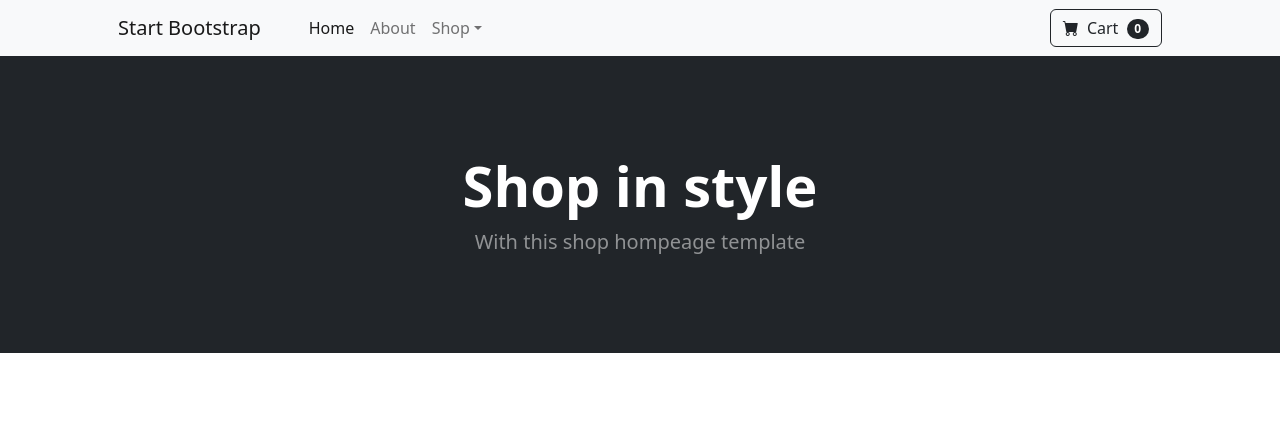
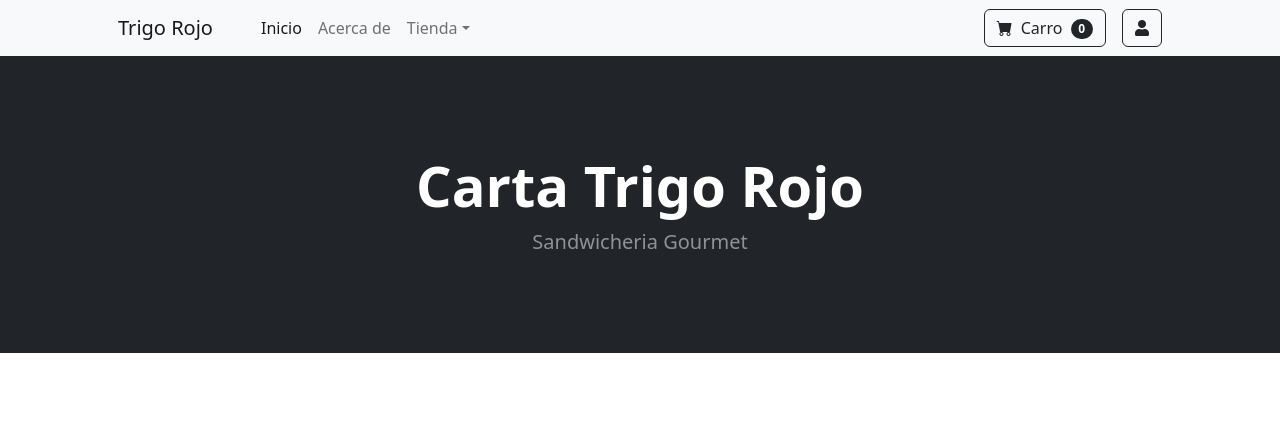
Before and after one commit to lxishh/proyectoTrigoRojo, a Django app: page / in a window 1280 px wide. Shown: the top 445 px of the page. Run offline with Django 3.2, Linux system fonts and the light colour scheme; grey boxes labelled with a size stand in for pictures from a placeholder-image service; some libraries are stand-ins or nearby versions.

Commit message:
Login
creación de login, sin base de datos.

```diff
--- a/appTrigorojo/views.py
+++ b/appTrigorojo/views.py
@@ -3,3 +3,6 @@ from django.shortcuts import render
 # Create your views here.
 def index(request):
     return render(request, 'index.html')
+
+def login(request):
+    return render(request, 'login.html')
--- a/proyectoTrigorojo/urls.py
+++ b/proyectoTrigorojo/urls.py
@@ -19,5 +19,6 @@ from appTrigorojo import views
 
 urlpatterns = [
     path('admin/', admin.site.urls),
-    path('', views.index)
+    path('', views.index),
+    path('login/', views.login)
 ]
--- a/templates/appTemplate/index.html
+++ b/templates/appTemplate/index.html
@@ -23,12 +23,17 @@
     />
     <!-- Core theme CSS (includes Bootstrap)-->
     <link href="{%static 'css/styles.css' %}" rel="stylesheet" />
+    <!-- Font Awesome -->
+    <link
+      href="https://cdnjs.cloudflare.com/ajax/libs/font-awesome/5.15.4/css/all.min.css"
+      rel="stylesheet"
+    />
   </head>
   <body>
     <!-- Navigation-->
     <nav class="navbar navbar-expand-lg navbar-light bg-light">
       <div class="container px-4 px-lg-5">
-        <a class="navbar-brand" href="#!">Start Bootstrap</a>
+        <a class="navbar-brand" href="#!">Trigo Rojo</a>
         <button
           class="navbar-toggler"
           type="button"
@@ -43,9 +48,13 @@
         <div class="collapse navbar-collapse" id="navbarSupportedContent">
           <ul class="navbar-nav me-auto mb-2 mb-lg-0 ms-lg-4">
             <li class="nav-item">
-              <a class="nav-link active" aria-current="page" href="#!">Home</a>
+              <a class="nav-link active" aria-current="page" href="#!"
+                >Inicio</a
+              >
             </li>
-            <li class="nav-item"><a class="nav-link" href="#!">About</a></li>
+            <li class="nav-item">
+              <a class="nav-link" href="#!">Acerca de</a>
+            </li>
             <li class="nav-item dropdown">
               <a
                 class="nav-link dropdown-toggle"
@@ -54,34 +63,41 @@
                 role="button"
                 data-bs-toggle="dropdown"
                 aria-expanded="false"
-                >Shop</a
+                >Tienda</a
               >
               <ul class="dropdown-menu" aria-labelledby="navbarDropdown">
-                <li><a class="dropdown-item" href="#!">All Products</a></li>
+                <li>
+                  <a class="dropdown-item" href="#!">Todos los productos</a>
+                </li>
                 <li><hr class="dropdown-divider" /></li>
-                <li><a class="dropdown-item" href="#!">Popular Items</a></li>
-                <li><a class="dropdown-item" href="#!">New Arrivals</a></li>
+                <li>
+                  <a class="dropdown-item" href="#!">Productos Populares</a>
+                </li>
+                <li><a class="dropdown-item" href="#!">Nuevos Productos</a></li>
               </ul>
             </li>
           </ul>
           <form class="d-flex">
-            <button class="btn btn-outline-dark" type="submit">
+            <button class="btn btn-outline-dark me-3" type="submit">
               <i class="bi-cart-fill me-1"></i>
-              Cart
+              Carro
               <span class="badge bg-dark text-white ms-1 rounded-pill">0</span>
             </button>
+            <!-- Icono de perfil -->
+            <a href="/login" class="btn btn-outline-dark">
+              <i class="fas fa-user"></i>
+            </a>
           </form>
         </div>
       </div>
     </nav>
+
     <!-- Header-->
     <header class="bg-dark py-5">
       <div class="container px-4 px-lg-5 my-5">
         <div class="text-center text-white">
-          <h1 class="display-4 fw-bolder">Shop in style</h1>
-          <p class="lead fw-normal text-white-50 mb-0">
-            With this shop hompeage template
-          </p>
+          <h1 class="display-4 fw-bolder">Carta Trigo Rojo</h1>
+          <p class="lead fw-normal text-white-50 mb-0">Sandwicheria Gourmet</p>
         </div>
       </div>
     </header>
@@ -93,13 +109,13 @@
         >
           <div class="col mb-5">
             <div class="card h-100">
-              <!-- Product image-->
+              <!-- Imagen del producto-->
               <img
                 class="card-img-top"
                 src="https://dummyimage.com/450x300/dee2e6/6c757d.jpg"
                 alt="..."
               />
-              <!-- Product details-->
+              <!-- Detalles del producto-->
               <div class="card-body p-4">
                 <div class="text-center">
                   <!-- Product name-->
```
Also changed, not shown: templates/appTemplate/login.html (added, +57 -0 lines).
